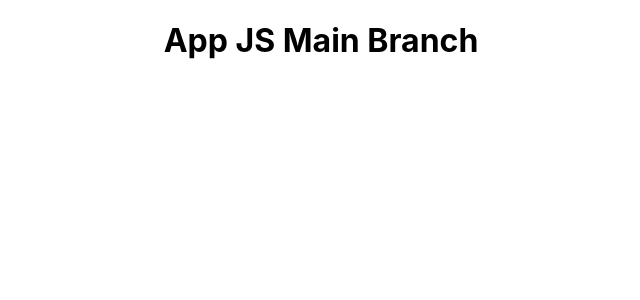
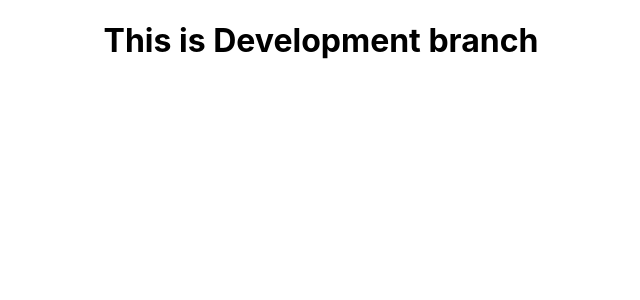
Before and after one commit to md-nazim-Hossain/github-practice, a React (Create React App) app: page / in a window 1280 px wide. Shown: the top 300 px of the page, without its empty margins (319-959 px from the left). Built offline with nearby package versions, Linux system fonts and the light colour scheme.

Commit message:
this is dev branch

```diff
--- a/src/App.js
+++ b/src/App.js
@@ -4,7 +4,8 @@ import './App.css';
 function App() {
   return (
     <div className="App">
-      <h1>App JS Main Branch</h1>
+      <h1>This is  Development branch</h1>
+
     </div>
   );
 }
```
